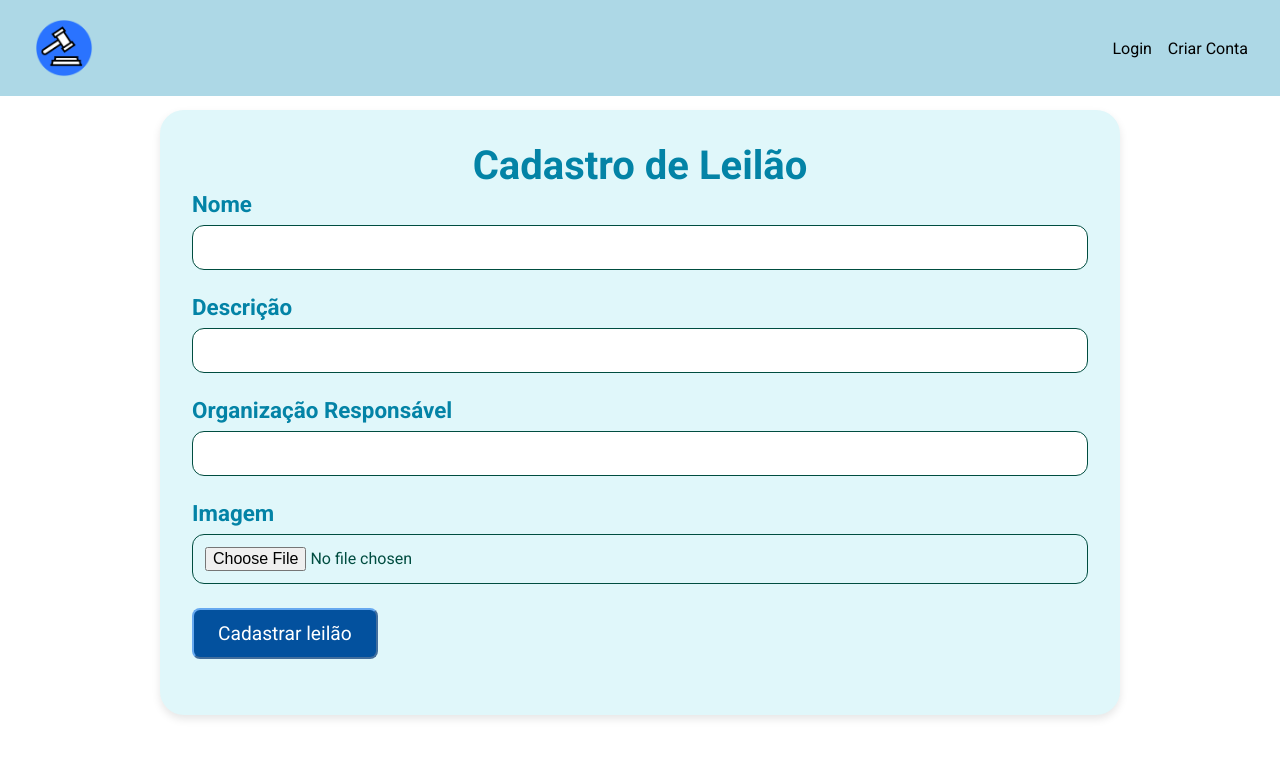
After one commit to Gustavo-kohler/Leilao-Solidario, a Flask app: template leilao_solidario/templates/cadastro_leilao.html in a window 1280 px wide. The commit adds this page. Shown: the top 758 px of the page. Run offline with Flask 3, Linux system fonts and the light colour scheme; the template is opened without the code that fills it: values that come from a table or form of the project are taken from there, others are empty; some libraries are stand-ins or nearby versions.

Commit message:
Cadastro de Leilão

```diff
--- /dev/null
+++ b/leilao_solidario/forms/cadastro.py
@@ -0,0 +1,12 @@
+from flask_wtf import FlaskForm
+from flask_wtf.file import FileField, FileAllowed
+from wtforms import StringField, SubmitField
+from wtforms.validators import DataRequired, length
+
+
+class FormCadastroLeilao(FlaskForm):
+    titulo = StringField('', validators=[DataRequired(), length(min=2, max=40)])
+    descricao = StringField('', validators=[DataRequired(), length(min=2, max=100)])
+    organizacao = StringField('', validators=[DataRequired(), length(min=2, max=40)])
+    imagem = FileField('', validators=[FileAllowed(['jpg', 'png', 'jpeg'])])
+    botao_submit = SubmitField('Cadastrar leilão')
--- /dev/null
+++ b/leilao_solidario/static/styles/cadastro_leilao.css
@@ -0,0 +1,82 @@
+/* Estilização principal do container */
+.container {
+    max-width: 60rem;
+    display: flex;
+    flex-direction: column;
+    justify-content: center;
+    align-items: center;
+    background-color: #e0f7fa; /* Azul claro */
+    border-radius: 1.5rem;
+    padding: 2rem;
+    margin: auto;
+    margin-top: 0.9rem; /* Adiciona espaçamento acima do container */
+    box-shadow: 0 4px 8px rgba(0, 0, 0, 0.1); /* Sombra suave */
+}
+
+/* Título do formulário */
+.form-title {
+    color: #0383a6; /* Cor do título */
+    font-size: 2.5rem;
+    font-weight: bold;
+    text-align: center;
+    margin-bottom: 0.1rem;
+}
+
+/* Estilização dos grupos de formulários */
+.form-group {
+    width: 100%;
+    margin-bottom: 1.5rem;
+}
+
+/* Estilização dos rótulos dos formulários */
+.form-control-label {
+    font-size: 1.4rem;
+    font-weight: bold;
+    margin-bottom: 0.5rem;
+    display: block;
+    color: #0383a6; /* Cor do rótulo */
+}
+
+/* Estilização dos inputs */
+.form-control, .form-control-file {
+    width: 100%;
+    padding: 0.75rem;
+    border: 1.75px solid #004d40;
+    border-radius: 0.75rem;
+    font-size: 1rem;
+    color: #004d40;
+}
+
+/* Estilização dos inputs inválidos */
+.is-invalid {
+    border-color: #e53935;
+}
+
+.invalid-feedback {
+    color: #e53935;
+    font-size: 0.875rem;
+    margin-top: 0.25rem;
+}
+
+/* Estilização do botão de envio */
+.btn-primary {
+    background-color: #03519e;
+    border-color: #67a9f0;
+    color: #fff;
+    padding: 0.75rem 1.5rem;
+    font-size: 1.2rem;
+    border-radius: 0.5rem;
+    cursor: pointer;
+    transition: background-color 0.3s, transform 0.3s;
+}
+
+.btn-primary:hover {
+    background-color: #a8d2ff;
+    color: #003063;
+    transform: scale(1.05);
+}
+
+.btn-primary:active {
+    background-color: #00251a;
+    transform: scale(1);
+}
--- a/leilao_solidario/templates/base.html
+++ b/leilao_solidario/templates/base.html
@@ -18,6 +18,9 @@
         <nav>
             {% if current_user.is_authenticated %}
                 <ul>
+                    <li>
+                        <a href="{{ url_for('cadastro_leilao.cadastrar_leilao') }}">Novo leilão</a>
+                    </li>
                     <li>
                         <a href="{{ url_for('leilao.lista_leiloes') }}">Leilões</a>
                     </li>
--- /dev/null
+++ b/leilao_solidario/templates/cadastro_leilao.html
@@ -0,0 +1,72 @@
+{% extends "base.html" %}
+
+{% block head %}
+<link href="{{ url_for('static', filename='styles/cadastro_leilao.css') }}" rel="stylesheet">
+{% endblock %}
+
+{% block body %}
+<div class="main-wrapper">
+    <form method="POST" action="" class="container" enctype="multipart/form-data">
+        {{ form_cadastro_leilao.csrf_token }}
+        <h1 class="form-title">Cadastro de Leilão</h1>
+
+        <div class="form-group">
+            <label class="form-control-label">Nome</label>
+            {% if form_cadastro_leilao.titulo.errors %}
+                {{ form_cadastro_leilao.titulo(class="form-control is-invalid") }}
+                <div class="invalid-feedback">
+                    {% for erro in form_cadastro_leilao.titulo.errors %}
+                        {{ erro }}
+                    {% endfor %}
+                </div>
+            {% else %}
+                {{ form_cadastro_leilao.titulo(class="form-control") }}
+            {% endif %}
+        </div>
+
+        <div class="form-group">
+            <label class="form-control-label">Descrição</label>
+            {% if form_cadastro_leilao.descricao.errors %}
+                {{ form_cadastro_leilao.descricao(class="form-control is-invalid") }}
+                <div class="invalid-feedback">
+                    {% for erro in form_cadastro_leilao.descricao.errors %}
+                        {{ erro }}
+                    {% endfor %}
+                </div>
+            {% else %}
+                {{ form_cadastro_leilao.descricao(class="form-control") }}
+            {% endif %}
+        </div>
+
+        <div class="form-group">
+            <label class="form-control-label">Organização Responsável</label>
+            {% if form_cadastro_leilao.organizacao.errors %}
+                {{ form_cadastro_leilao.organizacao(class="form-control is-invalid") }}
+                <div class="invalid-feedback">
+                    {% for erro in form_cadastro_leilao.organizacao.errors %}
+                        {{ erro }}
+                    {% endfor %}
+                </div>
+            {% else %}
+                {{ form_cadastro_leilao.organizacao(class="form-control") }}
+            {% endif %}
+        </div>
+
+        <div class="form-group">
+            <label class="form-control-label">Imagem</label>
+            {{ form_cadastro_leilao.imagem(class="form-control-file") }}
+            {% if form_cadastro_leilao.imagem.errors %}
+                <div class="invalid-feedback">
+                    {% for erro in form_cadastro_leilao.imagem.errors %}
+                        <span class="text-danger">{{ erro }}</span><br>
+                    {% endfor %}
+                </div>
+            {% endif %}
+        </div>
+
+        <div class="form-group">
+            {{ form_cadastro_leilao.botao_submit(class="btn btn-primary") }}
+        </div>
+    </form>
+</div>
+{% endblock %}
```
Also changed, not shown: leilao_solidario/blueprints.py (+5 -2 lines), leilao_solidario/forms/bid.py (+21 -21 lines), leilao_solidario/models.py (+10 -6 lines), leilao_solidario/routes/auction.py (+37 -37 lines), leilao_solidario/routes/cadastro_leilao.py (added, +53 -0 lines), leilao_solidario/routes/leilao.py (+20 -5 lines), leilao_solidario/sql_handler.py (+8 -3 lines), leilao_solidario/static/styles/leiloes.css (+17 -6 lines), leilao_solidario/templates/lista_leiloes.html (+6 -6 lines).
